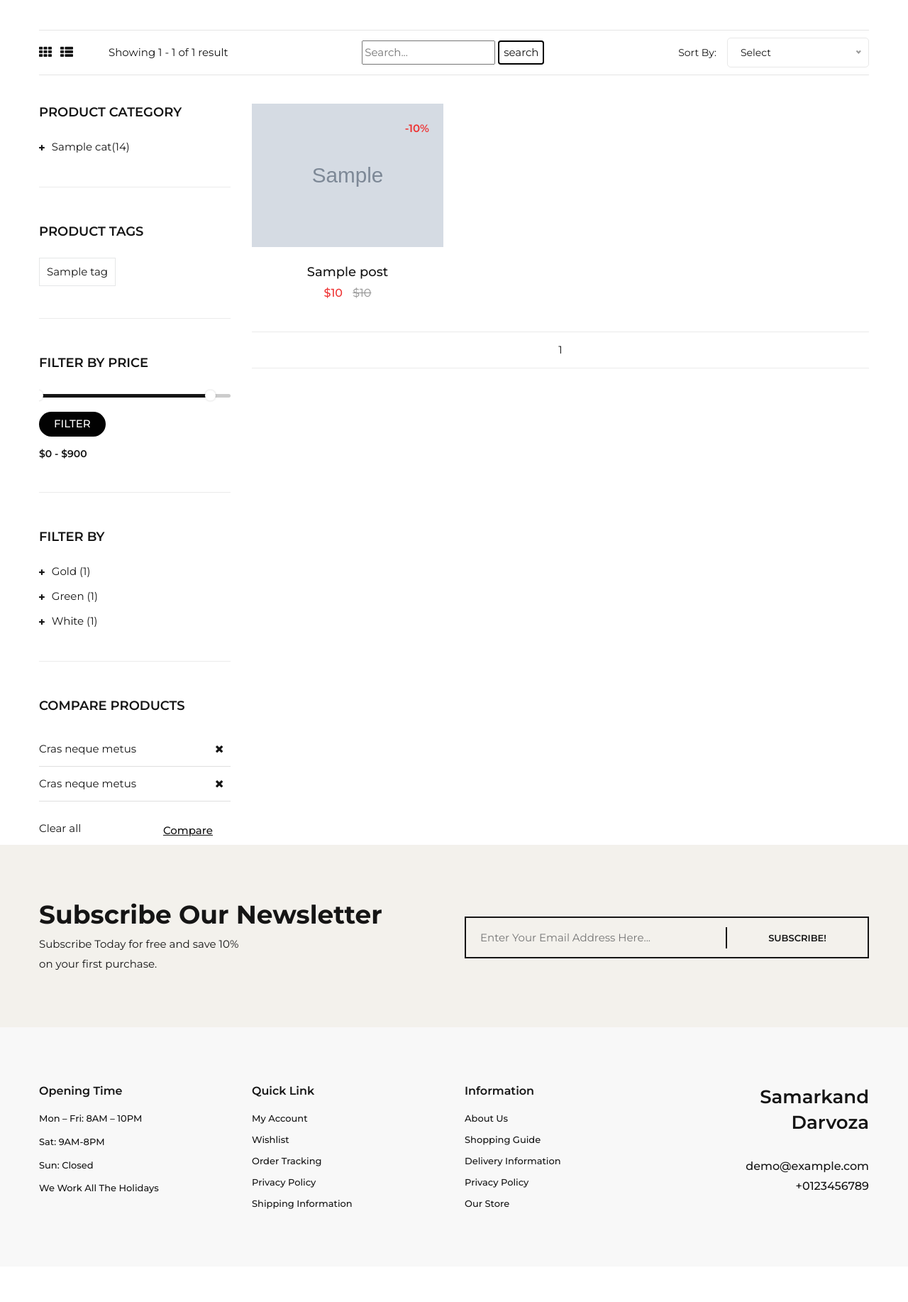
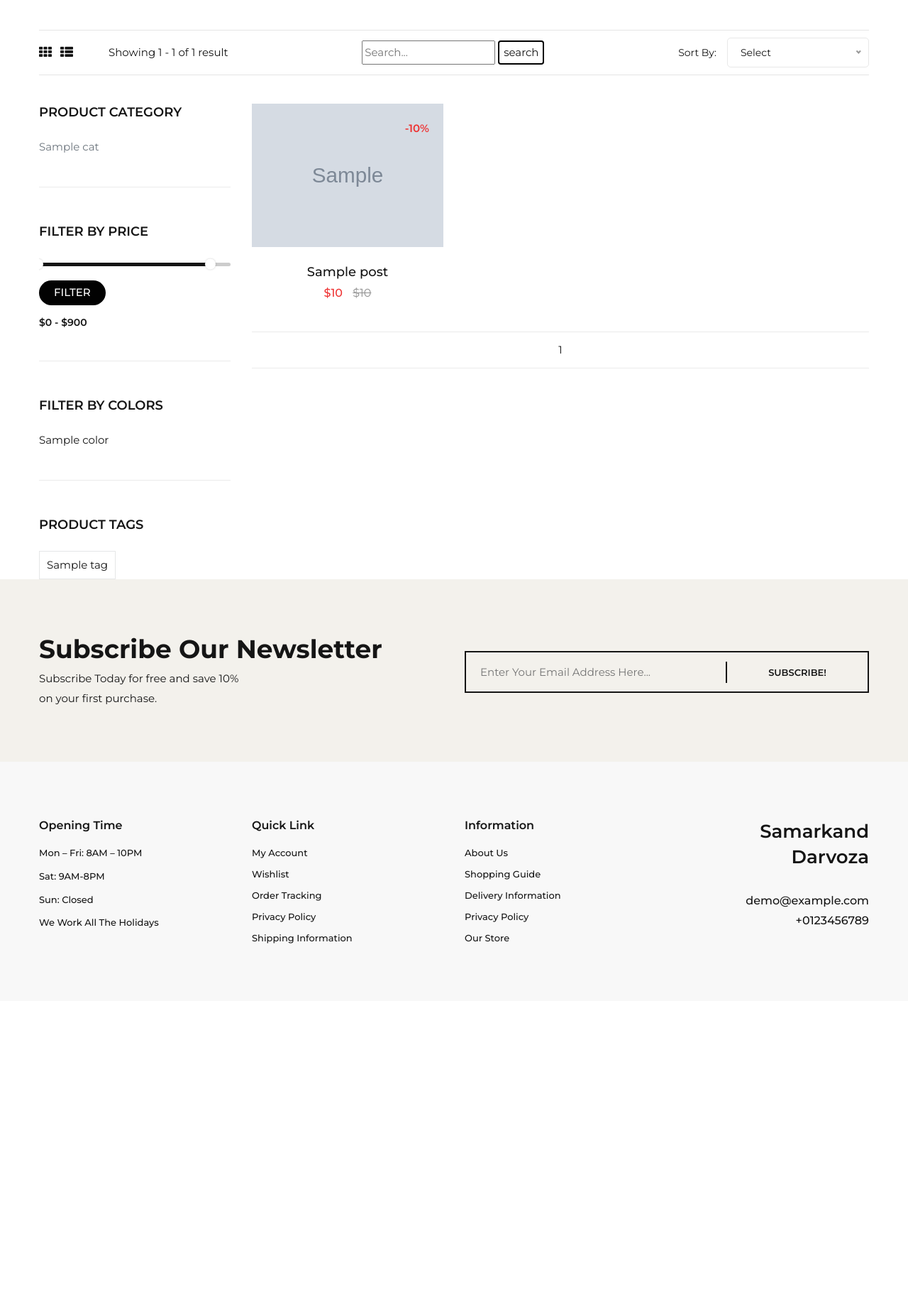
Before and after one commit to Mohamed-Kudratov/Furniture_store, a Django app: template templates/shop.html in a window 1280 px wide. Shown: the part 426-2260 px from the top of the page at 71% size. After the commit the page ends 1755 px from the top, so only its background shows below. Run offline with Django 3.2, Linux system fonts and the light colour scheme; the template is opened without the code that fills it: most values are stand-ins (such as "Sample title", 1, 10 or a date in 2020); grey boxes marked "Sample" are stand-in pictures.

Commit message:
'update'

```diff
--- a/templates/about.html
+++ b/templates/about.html
@@ -56,7 +56,7 @@
                 <div class="row">
                     <div class="col-lg-12">
                         <!-- Single Banner Start -->
-                        <div class="single-banner-item pt-100 pt-md-80 pt-sm-70 pt-xs-50 pb-120 pb-md-100 pb-sm-90 pb-xs-50 mb-30 bg-image" data-bg="{% static 'assets/images/banner/banner3.jpg'%}">
+                        <div class="single-banner-item pt-100 pt-md-80 pt-sm-70 pt-xs-50 pb-120 pb-md-100 pb-sm-90 pb-xs-50 mb-30 bg-image" data-bg="{% static 'images/banner/banner3.jpg'%}">
                             <div class="sp-banner-content">
                                 <span class="normat-text">DISCOUNTED UP TO 50%</span>
                                 <h2 class="title">Zigzag King Chair</h2>
--- a/templates/layouts/header.html
+++ b/templates/layouts/header.html
@@ -14,19 +14,20 @@
                     <div class="header-menu-area text-center">
                         <nav class="main-menu">
                             <ul>
-                                <li {% if request.path == '/' %} class="active" {% endif %}>
+                                <li {% if request.path == '/' %} style="text-decoration: underline" {% endif %}>
                                     <a href="{% url 'pages:home' %}">Home</a>
                                 </li>
-                                <li {% if request.path == '/products/' %} class="active" {% endif %}>
+                                <li {% if request.path == '/products/' %} style="text-decoration: underline" {% endif %}>
                                     <a href="{% url 'products:list' %}">Products </a>
                                 </li>
-                                <li {% if request.path == '/about/' %} class="active" {% endif %}>
+                                <li {% if request.path == '/about/' %} style="text-decoration: underline" {% endif %}>
                                     <a href="{% url 'pages:about' %}">About</a>
                                 </li>
-                                <li {% if request.path == '/blog/' %} class="active" {% endif %}>
+                                <li {% if request.path == '/blog/' %}style="text-decoration: underline" {% endif %}>
                                     <a href="{% url 'blog:list' %}">Blog</a>
                                 </li>
-                                <li {% if request.path == '/contact/' %} class="active" {% endif %}><a href="{% url 'pages:contact' %}">Contact</a>
+                                <li {% if request.path == '/contact/' %}style="text-decoration: underline" {% endif %}>
+                                    <a href="{% url 'pages:contact' %}">Contact</a>
                                 </li>
                             </ul>
                         </nav>
--- a/templates/layouts/shop_filter.html
+++ b/templates/layouts/shop_filter.html
@@ -5,19 +5,10 @@
         <h3 class="sidebar-title">Product category</h3>
         <ul class="sidebar-list">
             {% for cat in category %}
-                <li>
-                    <a href="?cat={{ cat.pk }}"><i class="fa fa-plus"></i>{{ cat.title }}<span class="count">(14)</span></a>
+                <li class="text-secondary">
+                    <a {% if request.GET.cat == cat.pk|stringformat:'i' %}style="background-color: lightgrey; color: black" {% endif %}
+                      onclick="addUrlParameter('cat', {{ cat.pk }} )">{{ cat.title }}</a>
                 </li>
-            {% endfor %}
-        </ul>
-    </div>
-    <!-- Single Sidebar End  -->
-    <!-- Single Sidebar Start  -->
-    <div class="common-sidebar-widget">
-        <h3 class="sidebar-title">Product tags</h3>
-        <ul class="sidebar-tag">
-            {% for tag in tags %}
-                <li><a href="?tag={{ tag.pk }}">{{ tag.title }}</a></li>
             {% endfor %}
         </ul>
     </div>
@@ -34,32 +25,29 @@
     <!-- Single Sidebar End  -->
     <!-- Single Sidebar Start  -->
     <div class="common-sidebar-widget">
-        <h3 class="sidebar-title">Filter by</h3>
+        <h3 class="sidebar-title">Filter by colors</h3>
         <ul class="sidebar-list">
-            <li><a href="#"><i class="fa fa-plus"></i>Gold <span class="count">(1)</span></a></li>
-            <li><a href="#"><i class="fa fa-plus"></i>Green <span class="count">(1)</span></a></li>
-            <li><a href="#"><i class="fa fa-plus"></i>White <span class="count">(1)</span></a></li>
+            {% for color in colors %}
+                <li>
+                    <a {% if request.GET.color == color.pk|stringformat:'i' %}style="background-color: lightgrey; color: black" {% endif %}
+                       onclick="addUrlParameter('color', {{ color.pk }} )">{{ color.title }}</a>
+                </li>
+            {% endfor %}
         </ul>
     </div>
     <!-- Single Sidebar End  -->
     <!-- Single Sidebar Start  -->
     <div class="common-sidebar-widget">
-        <h3 class="sidebar-title">Compare Products</h3>
-        <div class="compare-products-list">
-            <ul>
+        <h3 class="sidebar-title">Product tags</h3>
+        <ul class="sidebar-tag">
+            {% for tag in tags %}
                 <li>
-                    <a href="#" class="title">Cras neque metus</a>
-                    <a href="#" class="remove-compare"><i class="fa fa-close"></i></a>
+                    <a {% if request.GET.tag == tag.pk|stringformat:'i' %}
+                        style="background-color: lightgrey; color: black" {% endif %}
+                        onclick="addUrlParameter('tag', {{ tag.pk }} )">{{ tag.title }}</a>
                 </li>
-                <li>
-                    <a href="#" class="title">Cras neque metus</a>
-                    <a href="#" class="remove-compare"><i class="fa fa-close"></i></a>
-                </li>
-            </ul>
-            <a href="#" class="clear-btn">Clear all</a>
-            <button type="button" class="btn compare-btn">Compare</button>
-        </div>
+            {% endfor %}
+        </ul>
     </div>
     <!-- Single Sidebar End  -->
-
 </div>
```
Also changed, not shown: products/admin.py (+9 -2 lines), products/models.py (+17 -0 lines), products/views.py (+12 -1 lines), templates/shop.html (+27 -8 lines), products/migrations/0003_auto_20210829_2218.py (added), products/migrations/0004_alter_colormodel_options.py (added), products/migrations/0005_auto_20210830_2013.py (added).
